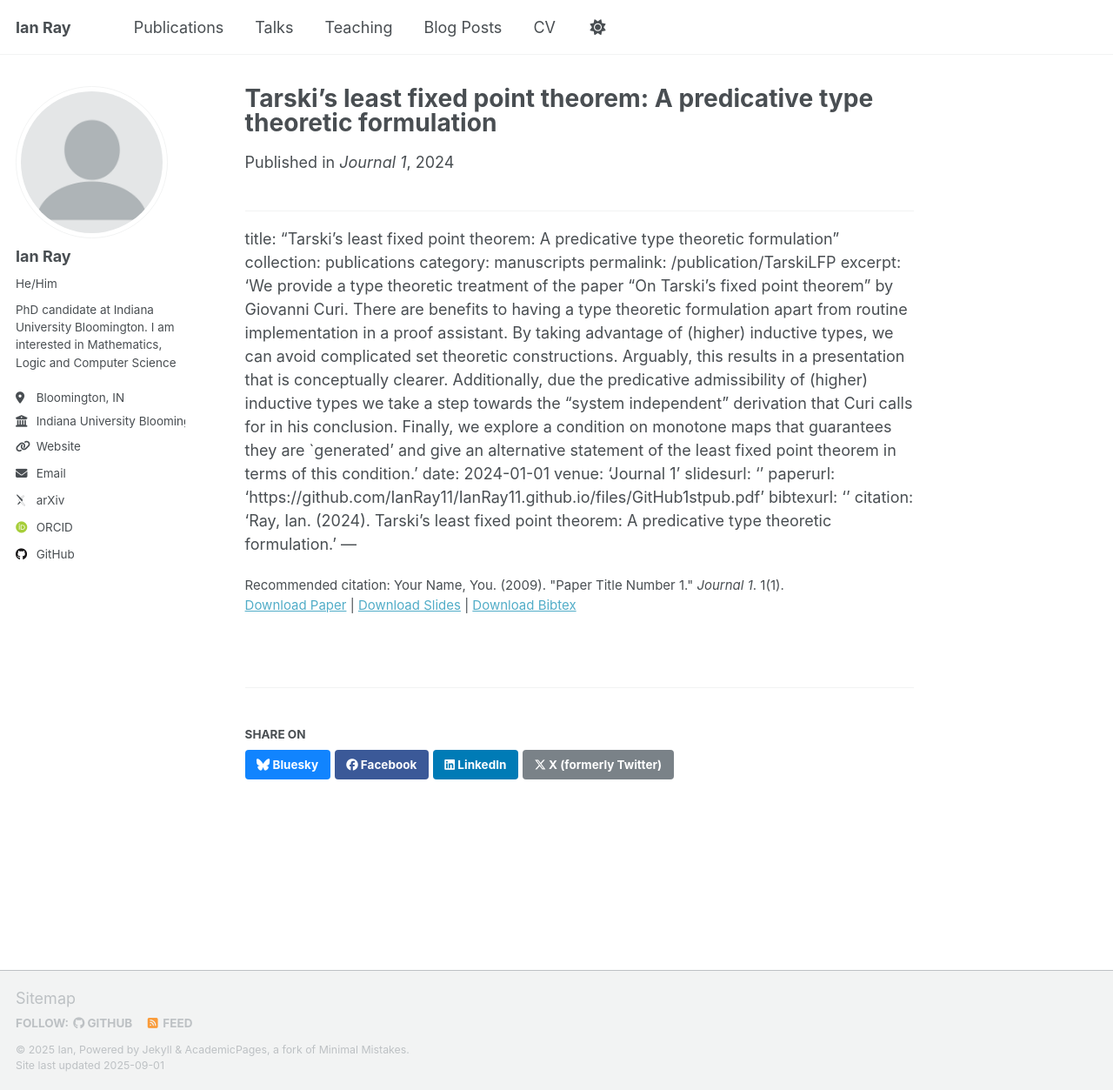
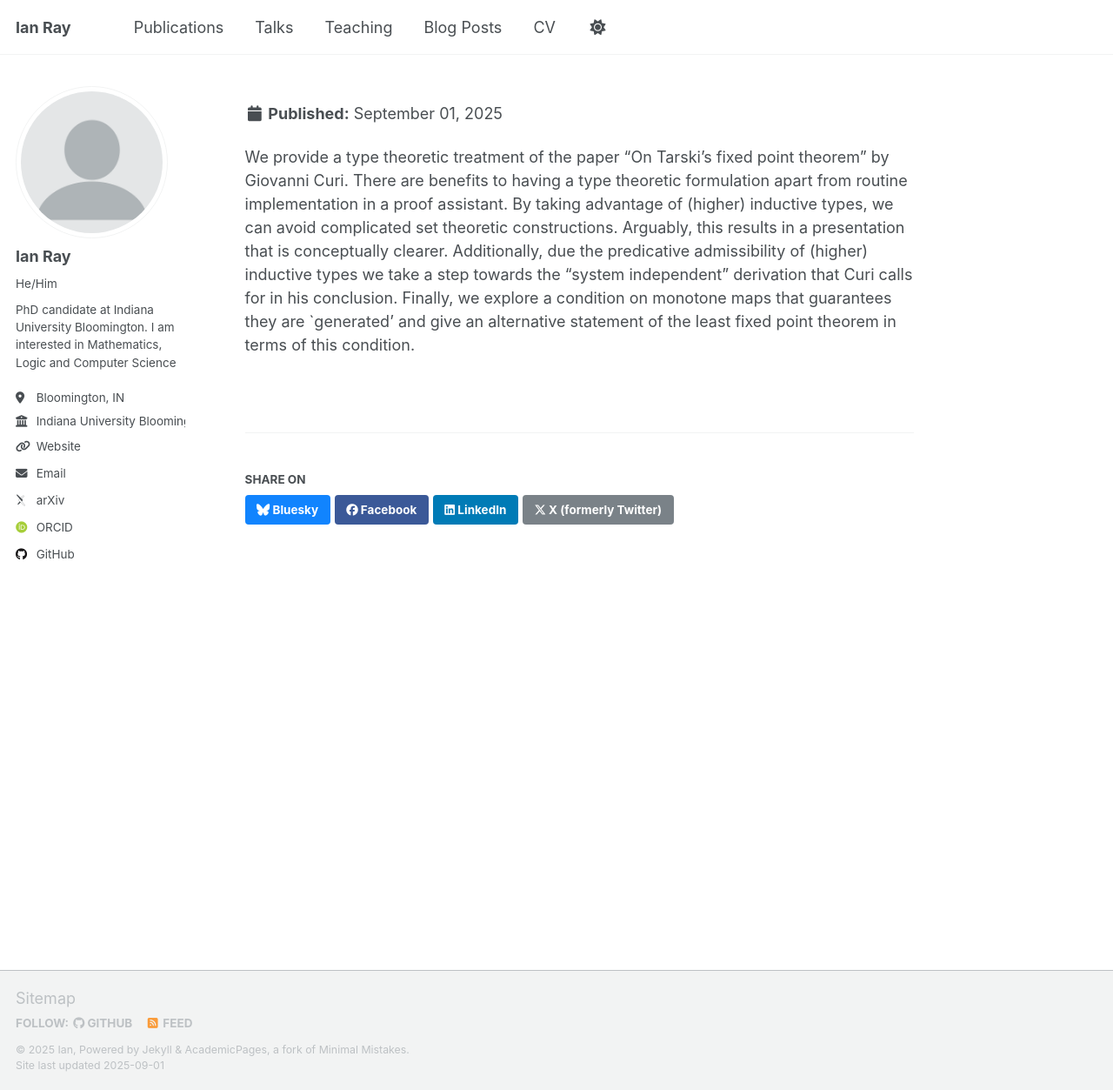
Before and after one commit to IanRay11/IanRay11.github.io, a Jekyll site: the page built from _publications/TarskiLFP.md, in a window 1280 px wide and 1253 px high. Shown: the whole window at 87% size. Built offline with Jekyll 4.4.1, drawn with Linux system fonts in a browser that asks for light colours; some web fonts are replaced; a script that is not in the unit is left out.

Commit message:
Update TarskiLFP.md

```diff
--- a/_publications/TarskiLFP.md
+++ b/_publications/TarskiLFP.md
@@ -9,19 +9,7 @@ venue: 'Journal 1'
 slidesurl: ''
 paperurl: 'http://IanRay11.github.io/files/GitHub1stpub.pdf'
 bibtexurl: ''
-citation: 'Your Name, You. (2009). &quot;Paper Title Number 1.&quot; <i>Journal 1</i>. 1(1).'
+citation: 'Ray, Ian. (2024). Tarski's least fixed point theorem: A predicative type theoretic formulation.'
 ---
 
----
-title: "Tarski's least fixed point theorem: A predicative type theoretic formulation"
-collection: publications
-category: manuscripts
-permalink: /publication/TarskiLFP
-excerpt: 'We provide a type theoretic treatment of the paper "On Tarski's fixed point theorem" by Giovanni Curi. There are benefits to having a type theoretic formulation apart from routine implementation in a proof assistant. By taking advantage of (higher) inductive types, we can avoid complicated set theoretic constructions. Arguably, this results in a presentation that is conceptually clearer. Additionally, due the predicative admissibility of (higher) inductive types we take a step towards the "system independent" derivation that Curi calls for in his conclusion. Finally, we explore a condition on monotone maps that guarantees they are `generated' and give an alternative statement of the least fixed point theorem in terms of this condition.'
-date: 2024-01-01
-venue: 'Journal 1'
-slidesurl: ''
-paperurl: 'https://github.com/IanRay11/IanRay11.github.io/files/GitHub1stpub.pdf'
-bibtexurl: ''
-citation: 'Ray, Ian. (2024). Tarski's least fixed point theorem: A predicative type theoretic formulation.'
----
+We provide a type theoretic treatment of the paper "On Tarski's fixed point theorem" by Giovanni Curi. There are benefits to having a type theoretic formulation apart from routine implementation in a proof assistant. By taking advantage of (higher) inductive types, we can avoid complicated set theoretic constructions. Arguably, this results in a presentation that is conceptually clearer. Additionally, due the predicative admissibility of (higher) inductive types we take a step towards the "system independent" derivation that Curi calls for in his conclusion. Finally, we explore a condition on monotone maps that guarantees they are `generated' and give an alternative statement of the least fixed point theorem in terms of this condition.
```
